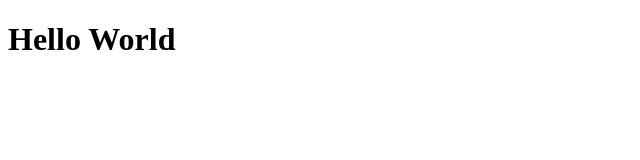
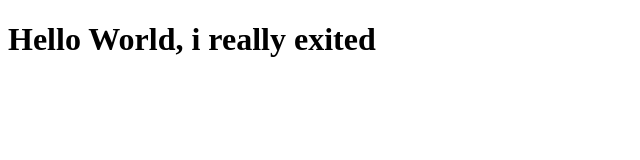
Before and after one commit to shofianaulfa/AngularJS, a plain HTML site: page index.html in a window 1280 px wide. Shown: the whole page, without its empty margins (0-640 px from the left). Drawn offline with Linux system fonts and the light colour scheme.

Commit message:
next version of web file

```diff
--- a/index.html
+++ b/index.html
@@ -6,6 +6,6 @@
   <title>Hello World</title>
 </head>
 <body>
-  <h1>Hello World</h1>
+  <h1>Hello World, i really exited</h1>
 </body>
 </html>
```
